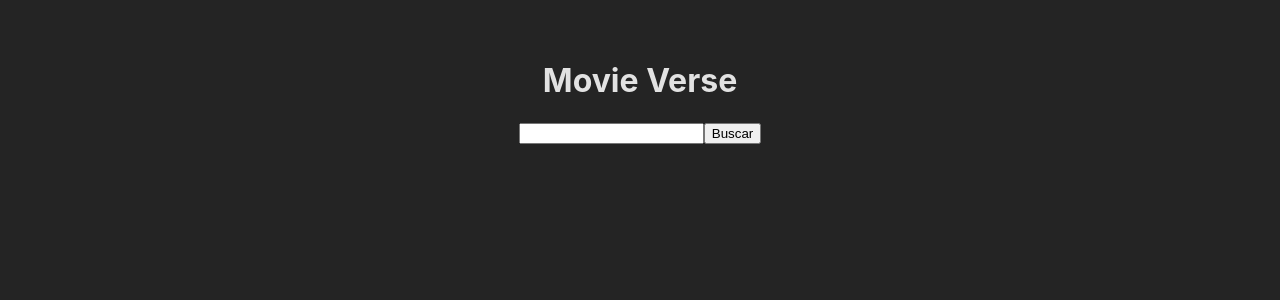
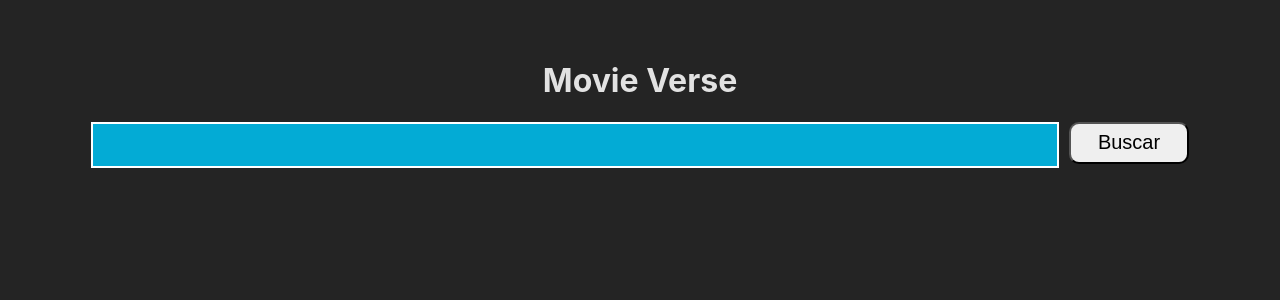
Before and after one commit to LucasKaiquee/Movieverse, a React (Vite) app: page / in a window 1280 px wide. Shown: the top 300 px of the page. Built offline with nearby package versions, Linux system fonts and the light colour scheme.

Commit message:
feat: create TemplateMovie component

```diff
--- a/package.json
+++ b/package.json
@@ -10,6 +10,7 @@
     "preview": "vite preview"
   },
   "dependencies": {
+    "axios": "^1.4.0",
     "react": "^18.2.0",
     "react-dom": "^18.2.0"
   },
--- a/src/App.jsx
+++ b/src/App.jsx
@@ -1,5 +1,5 @@
 import './App.css'
-import InputMovie from './assets/components/InputMovie'
+import InputMovie from './components/InputMovie'
 
 function App() {
 
--- a/src/assets/components/InputMovie.jsx
+++ /dev/null
@@ -1,25 +0,0 @@
-import './InputMovie.css'
-
-const InputMovie = () => {
-    const apiKey = 'a4afc84b'
-    const title = document.getElementById('title')
-
-    const getMovie = () =>{
-    fetch(`http://www.omdbapi.com/?apikey=${apiKey}&t=${title.value}`)
-    .then(response => response.json())
-    .then(data => console.log(data));
-    }
-
-    //const movieName = title.value
-
-    return (
-        <>
-            <div>
-                <input type="text" id="title"/>
-                <button onClick={getMovie}>Buscar</button>
-            </div>
-        </>
-    )
-}
-
-export default InputMovie
--- /dev/null
+++ b/src/components/InputMovie.css
@@ -0,0 +1,20 @@
+input {
+    width: 80%;
+    background-color: rgb(3, 171, 213);
+    border: 2px solid rgb(255, 255, 255);
+    height: 40px;
+    color: ;
+}
+
+button {
+    width: 10%;
+    height: 42px;
+    border-radius: 10px;
+    font-size: 20px;
+    cursor: pointer;
+    margin-left: 10px;
+}
+
+button:hover {
+    transform: scale(1.1);
+}
--- /dev/null
+++ b/src/components/InputMovie.jsx
@@ -0,0 +1,54 @@
+import './InputMovie.css'
+import axios from 'axios'
+import { useState } from 'react';
+import TemplateMovie from './TemplateMovie';
+
+
+const InputMovie = () => {
+  const apiKey = 'a4afc84b';
+  const [title, setTitle] = useState('');
+  const [result, setResult]  = useState('');
+  const [imgT, setImgT] = useState('');
+  const [description, setDescription] = useState('');
+
+  const getMovie = () => {
+
+    axios
+      .get(`http://www.omdbapi.com/?apikey=${apiKey}&t=${title}`)
+      .then((response) => {
+        console.log(response.data);
+
+        if(response.data.Response === "False") {
+            setResult("Não encontrei nada")
+            setDescription("Verifique se o nome que digitou está correto ...")
+        }
+        else {
+            setResult(response.data.Title)
+            setImgT(response.data.Poster)
+            setDescription(response.data.Plot)
+        }
+      })
+      .catch((error) => {
+        console.error(error);
+      });
+        setImgT()
+        setDescription()
+
+  };
+
+  const handleTitleChange = (event) => {
+    setTitle(event.target.value);
+  };
+
+  return (
+    <>
+      <div>
+        <input type="text" value={title} onChange={handleTitleChange}/>
+        <button onClick={getMovie}>Buscar</button>
+        <TemplateMovie movieTitle={result} movieImg={imgT} movieDescription={description} />
+      </div>
+    </>
+  );
+};
+
+export default InputMovie
--- /dev/null
+++ b/src/components/TemplateMovie.jsx
@@ -0,0 +1,18 @@
+import './TemplateMovie.css'
+
+const TemplateMovie = (props) =>{
+
+    return (
+        <>
+            <div className='container'>
+                <h2>{props.movieTitle}</h2>
+                <p>{props.movieDescription}</p>
+                <img src={props.movieImg}/>
+            </div>
+
+        </>
+    );
+}
+
+
+export default TemplateMovie
```
Also changed, not shown: src/components/TemplateMovie.css (added), 1 other file (tests, documents, lock files or other folders).
